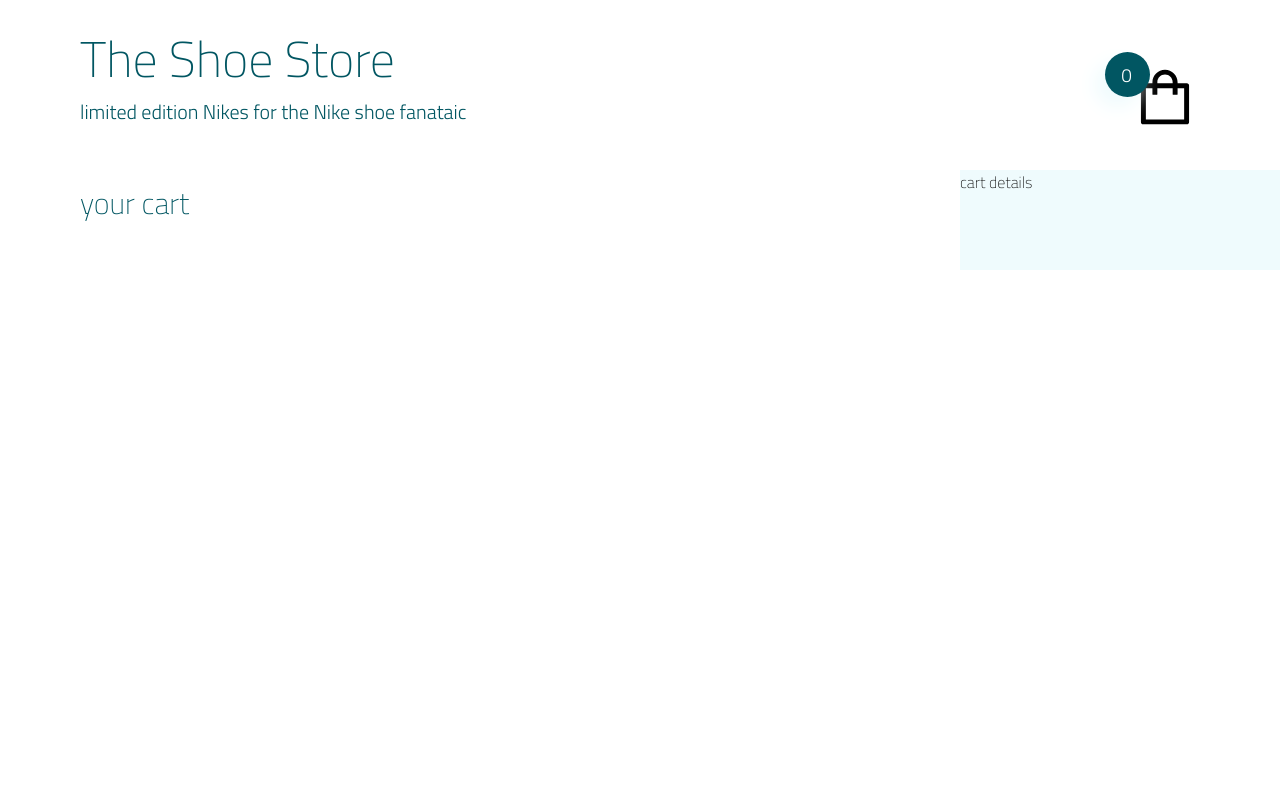
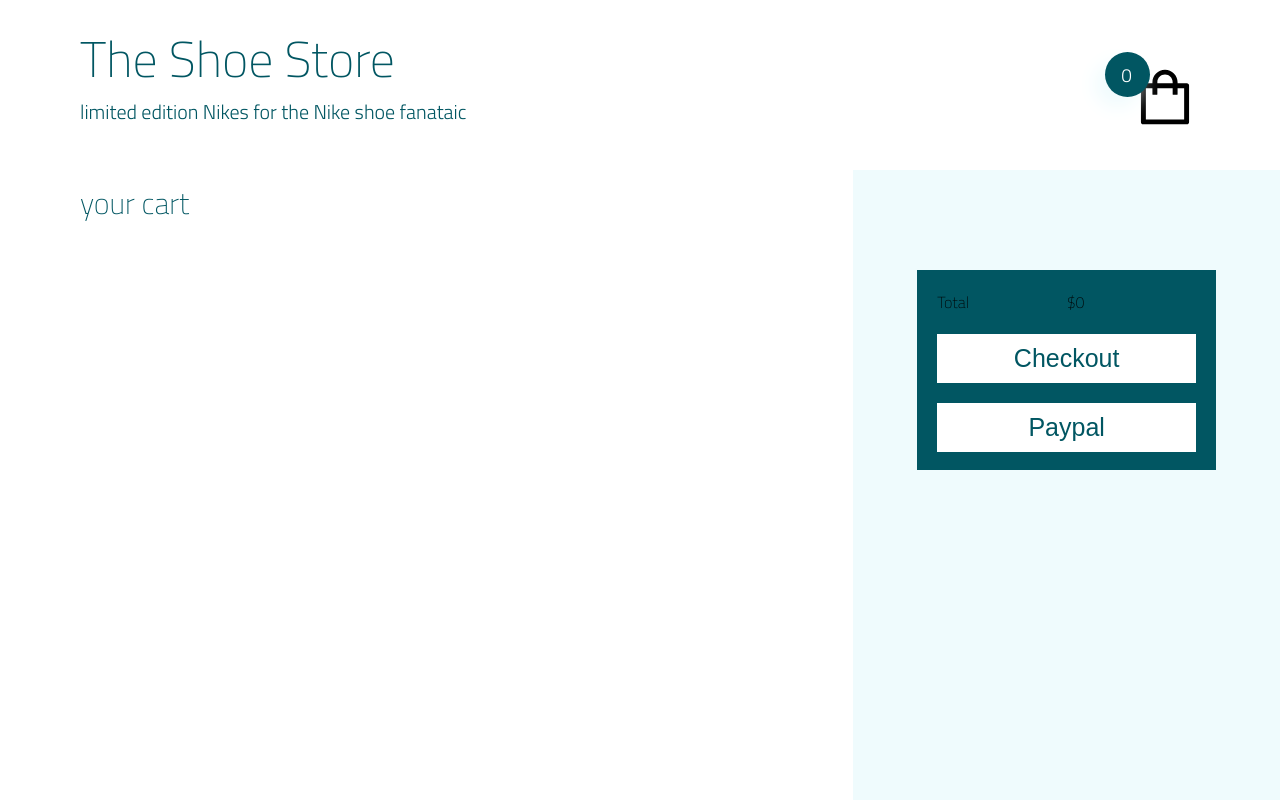
Before and after one commit to eazy13forlife/shoppingcart, a React (Create React App) app: page /cart in a window 1280 px wide. Built offline with nearby package versions, Linux system fonts and the light colour scheme.

Commit message:
finished cart checkout

```diff
--- /dev/null
+++ b/src/components/CartCheckout/CartCheckout.js
@@ -0,0 +1,35 @@
+import React from "react";
+import { useSelector } from "react-redux";
+import { createSelector } from "reselect";
+
+import "./CartCheckout.scss";
+
+const getSubtotal = createSelector(
+  (state) => state.cart,
+  (cart) => {
+    let total = 0;
+    for (let i = 0; i < cart.length; i++) {
+      total += cart[i].totalPrice;
+    }
+    return total;
+  }
+);
+
+const CartCheckout = () => {
+  const subTotal = useSelector(getSubtotal);
+
+  return (
+    <div className="CartCheckout">
+      <p className="CartCheckout__text">Total</p>
+      <p className="CartCheckout__text">{`$${subTotal}`}</p>
+      <button className="primary-button primary-button--white CartCheckout__checkout-button">
+        Checkout
+      </button>
+      <button className="primary-button primary-button--white CartCheckout__paypal-button">
+        Paypal
+      </button>
+    </div>
+  );
+};
+
+export default CartCheckout;
--- /dev/null
+++ b/src/components/CartCheckout/CartCheckout.scss
@@ -0,0 +1,17 @@
+.CartCheckout {
+  background-color: var(--secondary-blue);
+  padding: 2rem;
+  height: 20rem;
+  margin-top: 10rem;
+  display: grid;
+  width: 70%;
+  grid-template-columns: repeat(2, 1fr);
+  grid-row-gap: 2rem;
+
+  &__checkout-button {
+    grid-column: 1/3;
+  }
+  &__paypal-button {
+    grid-column: 1/3;
+  }
+}
--- a/src/components/CartPage/CartPage.js
+++ b/src/components/CartPage/CartPage.js
@@ -1,9 +1,11 @@
 import React, { useEffect } from "react";
 import { useSelector, useDispatch } from "react-redux";
+
 import Header from "../Header/Header.js";
+import CartItem from "../CartItem/CartItem.js";
+import CartCheckout from "../CartCheckout/CartCheckout.js";
 
 import "./CartPage.scss";
-import CartItem from "../CartItem/CartItem.js";
 
 const CartPage = () => {
   const allItems = useSelector((state) => {
@@ -27,7 +29,9 @@ const CartPage = () => {
     <div className="CartPage">
       <Header pageName="your cart" />
       <div className="CartPage__cart">{renderedCartItems}</div>
-      <div className="CartPage__cart-details">cart details </div>
+      <div className="CartPage__cart-details">
+        <CartCheckout />
+      </div>
     </div>
   );
 };
--- a/src/components/CartPage/CartPage.scss
+++ b/src/components/CartPage/CartPage.scss
@@ -15,8 +15,11 @@
     grid-row-gap: 2rem;
   }
   &__cart-details {
-    grid-column: col-start 10/-1;
+    grid-column: col-start 9/-1;
+    grid-row: 2/4;
     background-color: var(--primary-blue);
     z-index: 1;
+    display: grid;
+    justify-items: center;
   }
 }
--- a/src/components/RecentlyAdded/RecentlyAdded.js
+++ b/src/components/RecentlyAdded/RecentlyAdded.js
@@ -42,7 +42,7 @@ const RecentlyAdded = () => {
         <IoCheckmarkCircle className="RecentlyAdded__icon" />
         <p className="RecentlyAdded__header">Added to Bag</p>
 
-        <button className=" RecentlyAdded__button primary-button">
+        <button className=" RecentlyAdded__button primary-button primary-button--blue">
           View Bag
         </button>
       </div>
--- a/src/styles/mini-components/_buttons.scss
+++ b/src/styles/mini-components/_buttons.scss
@@ -34,6 +34,12 @@
   border-radius: 0;
   padding: 1rem 2.5rem;
   border: none;
-  background-color: var(--secondary-blue);
-  color: white;
+  &--blue {
+    background-color: var(--secondary-blue);
+    color: white;
+  }
+  &--white {
+    background-color: white;
+    color: var(--secondary-blue);
+  }
 }
```
